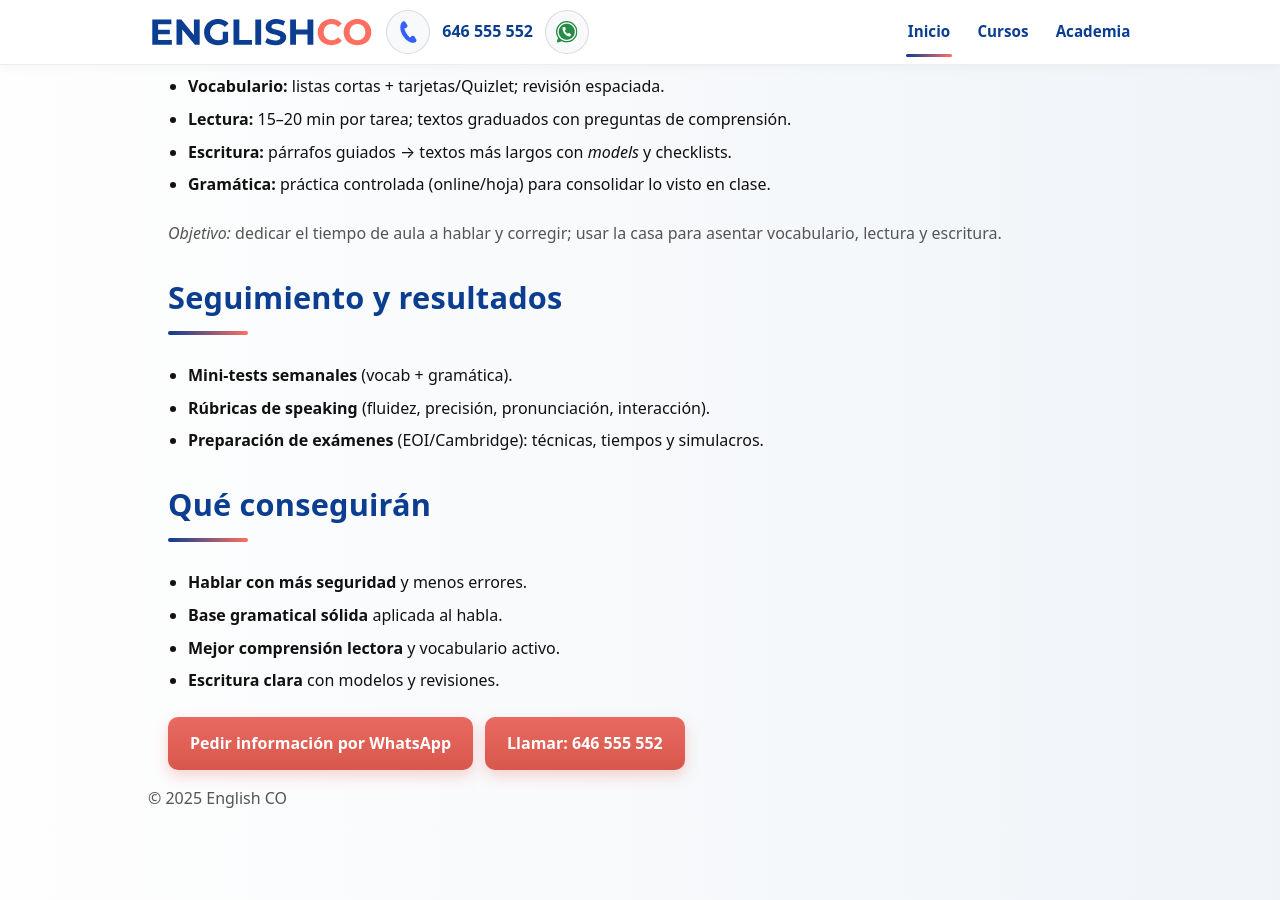
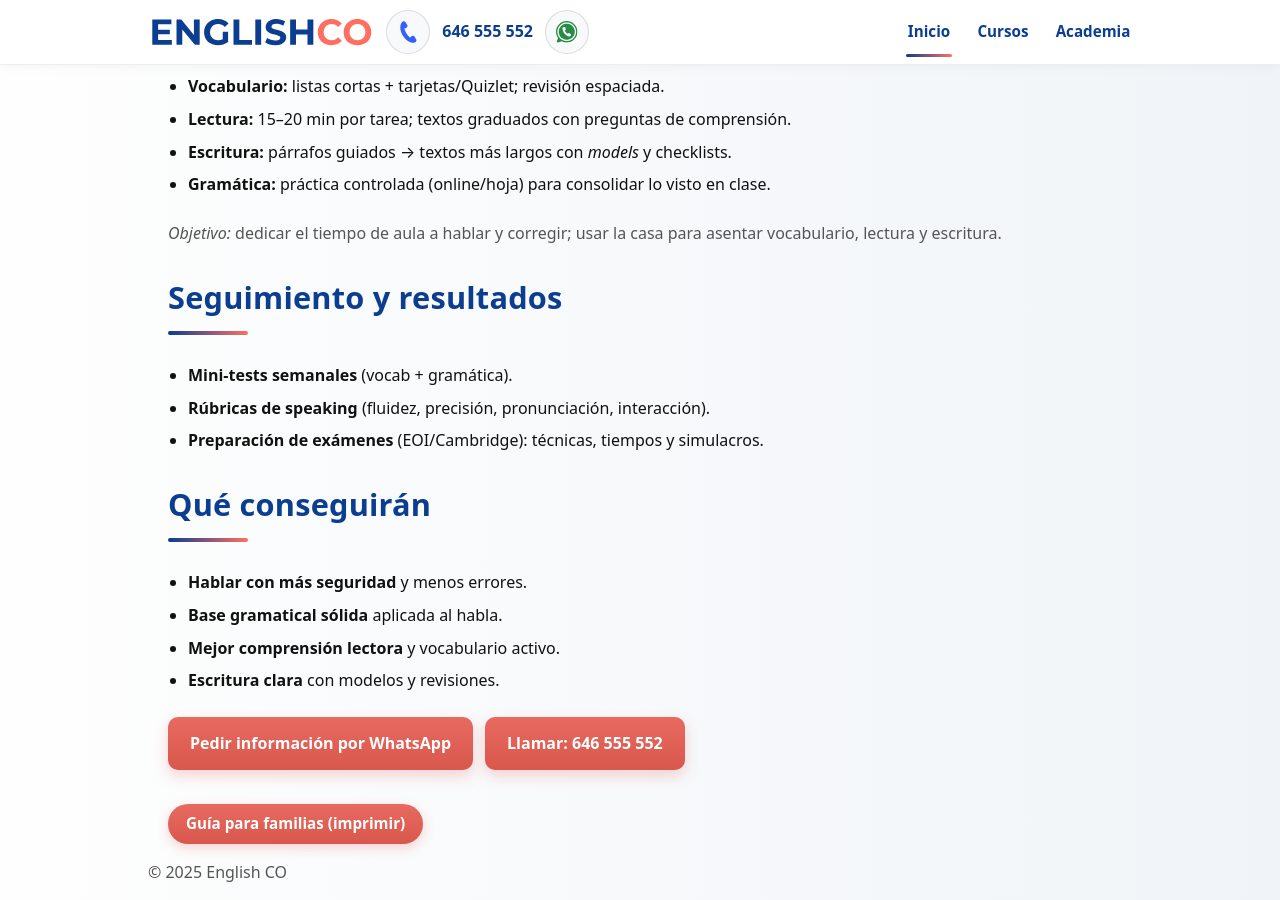
Before and after one commit to dixonbruce/englishco, a Jekyll site: the page built from secundaria.html, in a window 1280 px wide and 900 px high, scrolled down 962 px. Built offline with Jekyll 4.4.1, drawn with Linux system fonts in a browser that asks for light colours.

Commit message:
Update secundaria.html

```diff
--- a/secundaria.html
+++ b/secundaria.html
@@ -69,6 +69,13 @@ section: "cursos"
       <a class="cta-button" href="https://wa.me/34646555552" target="_blank" rel="noopener">Pedir información por WhatsApp</a>
       <a class="cta-button cta-button--outline" href="tel:+34646555552">Llamar: 646 555 552</a>
     </p>
+    <p class="cta-row">
+  <a class="more-link" href="/secundaria/guia.html" target="_blank" rel="noopener">
+    Guía para familias (imprimir)
+  </a>
+</p>
   </section>
 
+
+
 </main>
```
